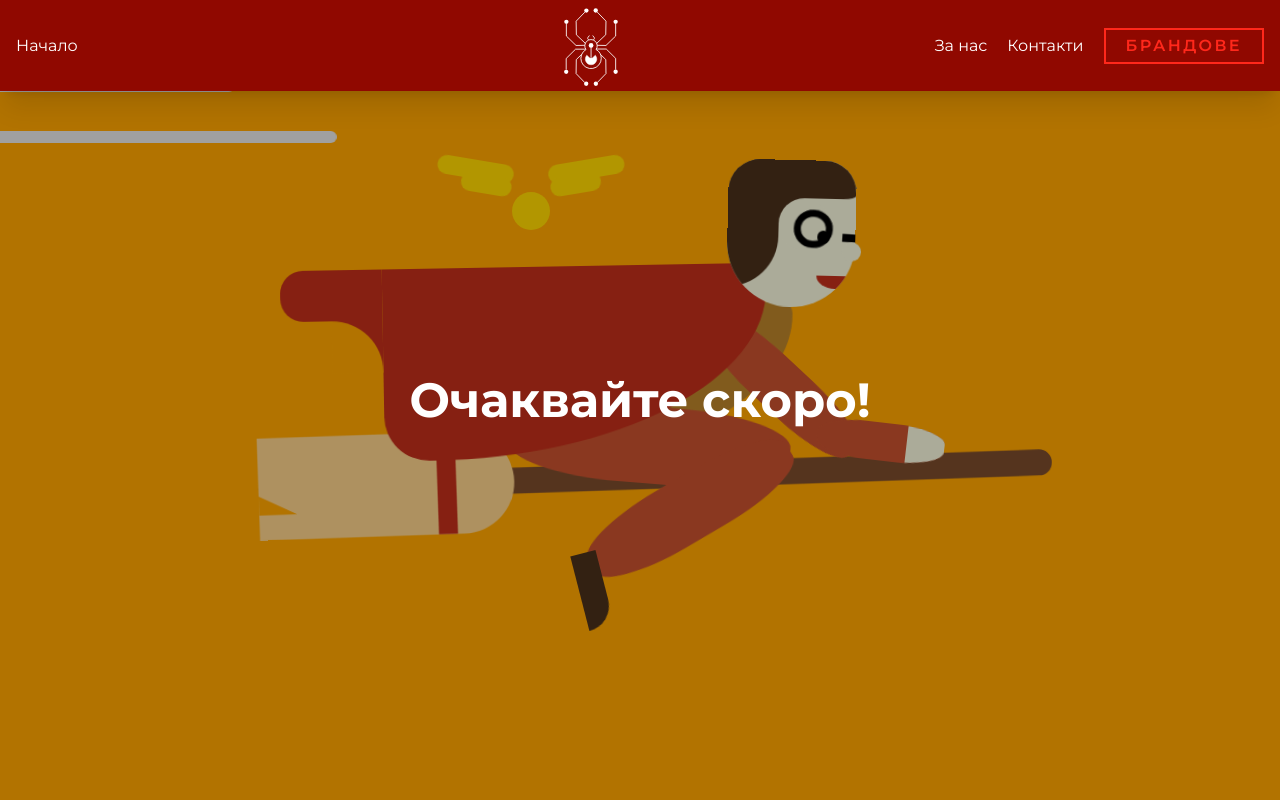
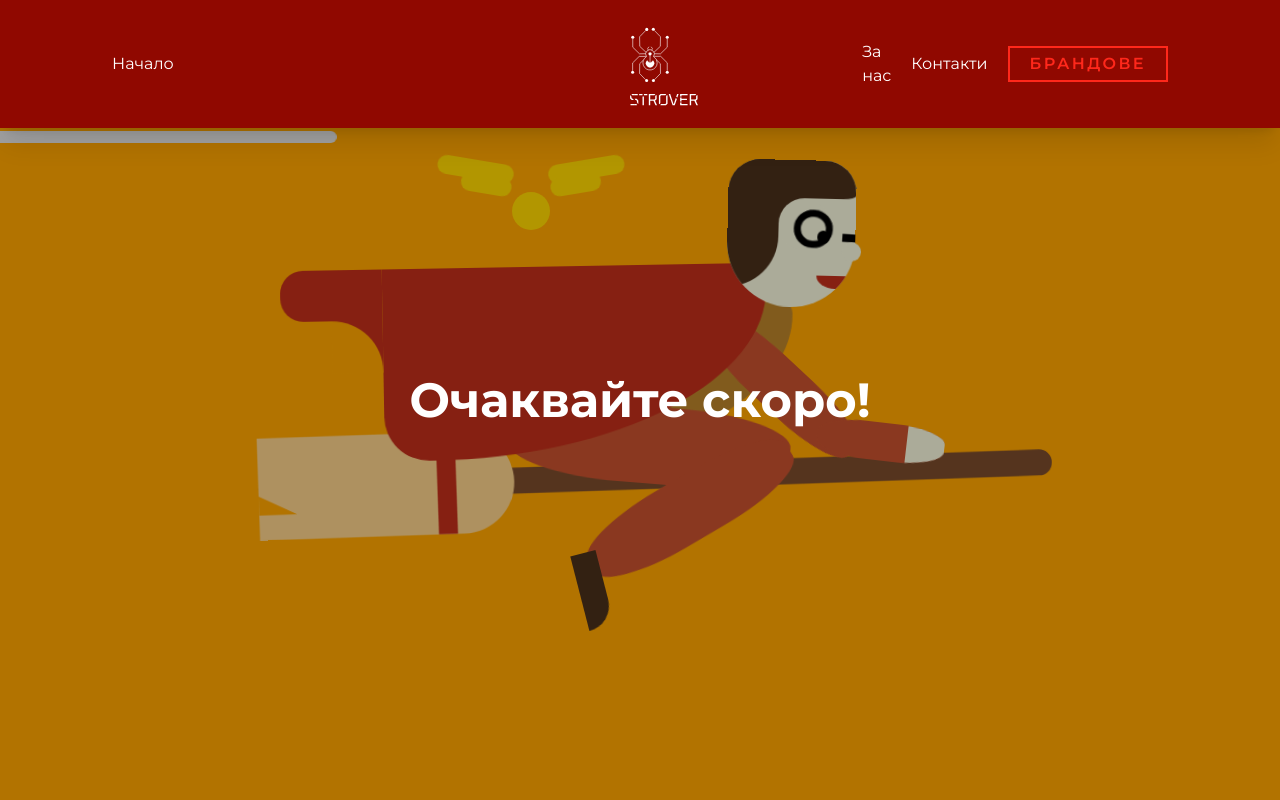
Before and after one commit to StroverIT/Strover, a Next.js app: page /academy in a window 1280 px wide. Shown: the top 800 px of the page. Built offline with nearby package versions, Linux system fonts and the light colour scheme; a web font is replaced by a local one.

Commit message:
ready for deploying only needing images for about us

```diff
--- a/components/Brands/ListBrands.js
+++ b/components/Brands/ListBrands.js
@@ -10,10 +10,11 @@ export default function ListBrands({
   py,
   bg,
   totalLen = 2,
+  rounded,
 }) {
   const duration = 1.5;
   return (
-    <section className={`${py} ${bg} rounded-t-[15rem] mt-10`}>
+    <section className={`${py} ${bg} ${rounded} mt-10`}>
       <section className="mb-24 text-white">
         <FadeIn duration={0.8}>
           <h5 className="text-5xl font-semibold text-center">Брандове</h5>
--- a/components/academy/Navigation.js
+++ b/components/academy/Navigation.js
@@ -6,6 +6,7 @@ import MenuBrands from "../Brands/MenuBrands";
 import WhiteSpider from "../svg-anim-comp/WhiteSpider";
 import { useRouter } from "next/router";
 import { IoLogoHackernews } from "react-icons/io";
+import LogoName from "../svg-anim-comp/LogoName";
 
 const hamburgerVariants = {
   animate: { transition: { staggerChildren: 0.1, delay: 1 } },
@@ -71,8 +72,8 @@ export default function Navigation() {
   }, [router.pathname]);
 
   return (
-    <nav className="fixed top-0 z-50 w-screen text-white bg-red-300 shadow-xl">
-      <section className="container items-center justify-between hidden md:flex ">
+    <nav className="fixed top-0 z-50 w-screen py-5 text-white bg-red-300 shadow-xl">
+      <section className="items-center justify-between hidden px-28 md:flex ">
         <div className="py-8">
           <ul className="flex space-x-5">
             <li>
@@ -86,10 +87,18 @@ export default function Navigation() {
             <li className="invisible">
               <a href="#questions">Въпроси</a>
             </li>
+            <li className="invisible">
+              <a href="#questions">Въпроси</a>
+            </li>
           </ul>
         </div>
-        <div className="relative ">
-          <WhiteSpider />
+        <div className="flex-col flex-center">
+          <div className="relative ">
+            <WhiteSpider width="w-14" />
+          </div>
+          <div className="w-full h-full pl-44">
+            <LogoName viewBox={500} />
+          </div>
         </div>
         <div>
           <ul className="flex items-center space-x-5">
@@ -109,9 +118,13 @@ export default function Navigation() {
         </div>
       </section>
       <section className="container flex items-center justify-between md:hidden">
-        <div className="relative flex-center">
-          <WhiteSpider />
-          <div className="pl-1 text-xl font-bold">Strover</div>
+        <div className="flex items-center justify-center">
+          <div className="relative w-20 h-20">
+            <WhiteSpider />
+          </div>
+          <div className="h-full pl-1 -ml-5 flex-center">
+            <LogoName />
+          </div>
         </div>
         <div className="relative z-10">
           <Hamburger toggled={isOpen} toggle={setOpen} />
--- a/components/digital/Navigation.js
+++ b/components/digital/Navigation.js
@@ -6,6 +6,8 @@ import { AnimatePresence, motion } from "framer-motion";
 
 import MenuBrands from "../Brands/MenuBrands";
 import { useRouter } from "next/router";
+import LogoName from "../svg-anim-comp/LogoName";
+
 const hamburgerVariants = {
   animate: { transition: { staggerChildren: 0.1, delay: 1 } },
 };
@@ -66,8 +68,8 @@ export default function Navigation() {
     html.style.overflowY = "auto";
   }, [router.pathname]);
   return (
-    <nav className="fixed top-0 z-50 w-screen bg-pink-200 shadow-xl">
-      <section className="container items-center justify-between hidden md:flex ">
+    <nav className="fixed top-0 z-50 w-screen py-5 bg-pink-200 shadow-xl">
+      <section className="items-center justify-between hidden px-28 md:flex ">
         <div className="py-8">
           <ul className="flex space-x-5">
             <li>
@@ -79,8 +81,13 @@ export default function Navigation() {
             <li>Портфолио</li>
           </ul>
         </div>
-        <div className="relative ">
-          <WhiteSpider />
+        <div className="flex-col flex-center">
+          <div className="relative ">
+            <WhiteSpider width="w-14" />
+          </div>
+          <div className="w-full h-full pl-44">
+            <LogoName viewBox={500} />
+          </div>
         </div>
         <div>
           <ul className="flex items-center space-x-5">
@@ -100,9 +107,13 @@ export default function Navigation() {
         </div>
       </section>
       <section className="container flex items-center justify-between md:hidden">
-        <div className="relative flex-center">
-          <WhiteSpider />
-          <div className="pl-1 text-xl font-bold">Strover</div>
+        <div className="flex items-center justify-center">
+          <div className="relative w-20 h-20">
+            <WhiteSpider />
+          </div>
+          <div className="h-full pl-1 -ml-5 flex-center">
+            <LogoName />
+          </div>
         </div>
         <div className="relative z-10">
           <Hamburger toggled={isOpen} toggle={setOpen} />
--- a/components/indexPage/Navigation.js
+++ b/components/indexPage/Navigation.js
@@ -6,6 +6,7 @@ import { Sling as Hamburger } from "hamburger-react";
 import { useRouter } from "next/router";
 import MenuBrands from "../Brands/MenuBrands";
 import Link from "next/link";
+import LogoName from "../svg-anim-comp/LogoName";
 
 const listsVariants = {
   animate: { transition: { staggerChildre: 4 } },
@@ -95,7 +96,9 @@ export default function Navigation() {
           <div className="relative w-20 h-20">
             <WhiteSpider />
           </div>
-          <div className="pl-1 text-xl font-bold">Strover</div>
+          <div className="pl-1  h-full flex-center -ml-5">
+            <LogoName />
+          </div>
         </div>
         {/* Links */}
         <div className="hidden md:flex">
--- /dev/null
+++ b/components/svg-anim-comp/LogoName.js
@@ -0,0 +1,24 @@
+import React from "react";
+
+export default function LogoName({ viewBox = 300.99 }) {
+  return (
+    <svg
+      id="Layer_1"
+      data-name="Layer 1"
+      xmlns="http://www.w3.org/2000/svg"
+      viewBox={`0 0 ${viewBox} 40.85`}
+      className="fill-white w-full"
+    >
+      <path d="M41.94 16.03h5.76v2.6h-5.76zM33.13 36.27h8.81v2.6h-8.81zM44.76 35.9l-.02.01 1.56 2.32.01-.01-1.55-2.32zM43.1 28.31h1.29l1.67 1.7v2.72l2.29 3.43.53-.54v-6.54l-3.22-3.25h-3.72v.75l1.16 1.73z" />
+      <path d="M44.39 36.27h-2.45v2.61h3.72l.64-.65-1.56-2.32-.35.36zM36.82 18.64h5.12v-2.61h-6.39l-.4.4 1.56 2.32.11-.11zM38.02 25.83h-.01l1.65 2.48h.02l-1.66-2.48zM35.13 21.5l-2.02-3.01v.01l2.02 3.02v-.02zM36.82 25.83l-1.67-1.71-.02-2.6-2.02-3.02-.78.79v5.79l3.22 3.23h4.11l-1.65-2.48h-1.19zM41.94 25.83h-.5l.5.75v-.75z" />
+
+      <path d="M57.31 21h2.82v17.88h-2.82zM50.52 16.03h6.76v2.6h-6.76zM60.16 16.03h6.76v2.6h-6.76z" />
+
+      <path d="m82.52 29.83 3.22-3.26v-7.28l-.91-.93-1.91 1.91v5.34l-1.67 1.71h-8.41v-8.78h8.27l1.95-1.95-.54-.56h-12.5v22.85h2.82v-9.05h6.51l4.07 9.05h3.13l-4.13-9.05h.1z" />
+
+      <path d="m106.51 18.08-1.61 2.45v14.13l-1.71 1.71h-8.24l-.29-.29-1.51 2.28.53.52h10.78l3.26-3.26V19.29l-1.21-1.21zM91.54 36.83l1.61-2.45V20.25l1.71-1.71h8.25l.29.29 1.5-2.28-.52-.52H93.59l-3.26 3.26v16.33l1.21 1.21zM120.37 36.18h-.68l-6.61-20.15h-2.97l7.75 22.85h4.33l4.36-12.85-2.32-1.64-3.86 11.79zM129.94 16.03h-2.97l-1.8 5.48 2.35 1.66 2.42-7.14zM133.04 38.88h15.07v-2.61h-12.24v-3.04h-2.83v5.65zM133.04 31.34h2.83v-3.19h10.94v-2.57h-10.94v-2.42h-2.83v8.18zM148.11 18.64v-2.61h-15.07v5.23h2.83v-2.62h12.24z" />
+
+      <path d="m164.91 29.83 3.23-3.26v-7.28l-.92-.93-1.91 1.91v5.34l-1.67 1.71h-8.4v-8.78h8.26l1.96-1.95-.55-.56h-12.49v22.85h2.82v-9.05h6.51l4.06 9.05h3.13l-4.12-9.05h.09z" />
+    </svg>
+  );
+}
--- a/components/svg-anim-comp/WhiteSpider.js
+++ b/components/svg-anim-comp/WhiteSpider.js
@@ -46,9 +46,9 @@ const circleVariant = {
     },
   },
 };
-export default function WhiteSpider() {
+export default function WhiteSpider({ width = "w-20" }) {
   return (
-    <div className="w-20 ">
+    <div className={`${width}`}>
       <svg
         id="Layer_1"
         data-name="Layer 1"
--- a/components/web/Navigation.js
+++ b/components/web/Navigation.js
@@ -6,6 +6,7 @@ import MenuBrands from "../Brands/MenuBrands";
 import WhiteSpider from "../svg-anim-comp/WhiteSpider";
 import { useRouter } from "next/router";
 import { IoLogoHackernews } from "react-icons/io";
+import LogoName from "../svg-anim-comp/LogoName";
 
 const hamburgerVariants = {
   animate: { transition: { staggerChildren: 0.1, delay: 1 } },
@@ -71,8 +72,8 @@ export default function Navigation() {
   }, [router.pathname]);
 
   return (
-    <nav className="fixed top-0 z-50 w-screen shadow-xl bg-blue">
-      <section className="container items-center justify-between hidden md:flex ">
+    <nav className="fixed top-0 z-50 w-screen py-5 shadow-xl bg-blue">
+      <section className="items-center justify-between hidden px-28 md:flex ">
         <div className="py-8">
           <ul className="flex space-x-5">
             <li>
@@ -86,10 +87,18 @@ export default function Navigation() {
             <li>
               <a href="#questions">Въпроси</a>
             </li>
+            <li className="invisible">
+              <a href="#questions">Въпроси</a>
+            </li>
           </ul>
         </div>
-        <div className="relative ">
-          <WhiteSpider />
+        <div className="flex-col flex-center">
+          <div className="relative ">
+            <WhiteSpider width="w-14" />
+          </div>
+          <div className="w-full h-full pl-44">
+            <LogoName viewBox={500} />
+          </div>
         </div>
         <div>
           <ul className="flex items-center space-x-5">
@@ -109,10 +118,15 @@ export default function Navigation() {
         </div>
       </section>
       <section className="container flex items-center justify-between md:hidden">
-        <div className="relative flex-center">
-          <WhiteSpider />
-          <div className="pl-1 text-xl font-bold">Strover</div>
+        <div className="flex items-center justify-center">
+          <div className="relative w-20 h-20">
+            <WhiteSpider />
+          </div>
+          <div className="h-full pl-1 -ml-5 flex-center">
+            <LogoName />
+          </div>
         </div>
+
         <div className="relative z-10">
           <Hamburger toggled={isOpen} toggle={setOpen} />
         </div>
--- a/pages/digital.js
+++ b/pages/digital.js
@@ -43,6 +43,7 @@ export default function Digital() {
             logistics={true}
             bg="bg-pink-200"
             py="py-24 md:mt-56"
+            rounded="rounded-t-[70rem]"
           />
         </section>
       </main>
```
Also changed, not shown: public/logos/logoName.svg (added).
